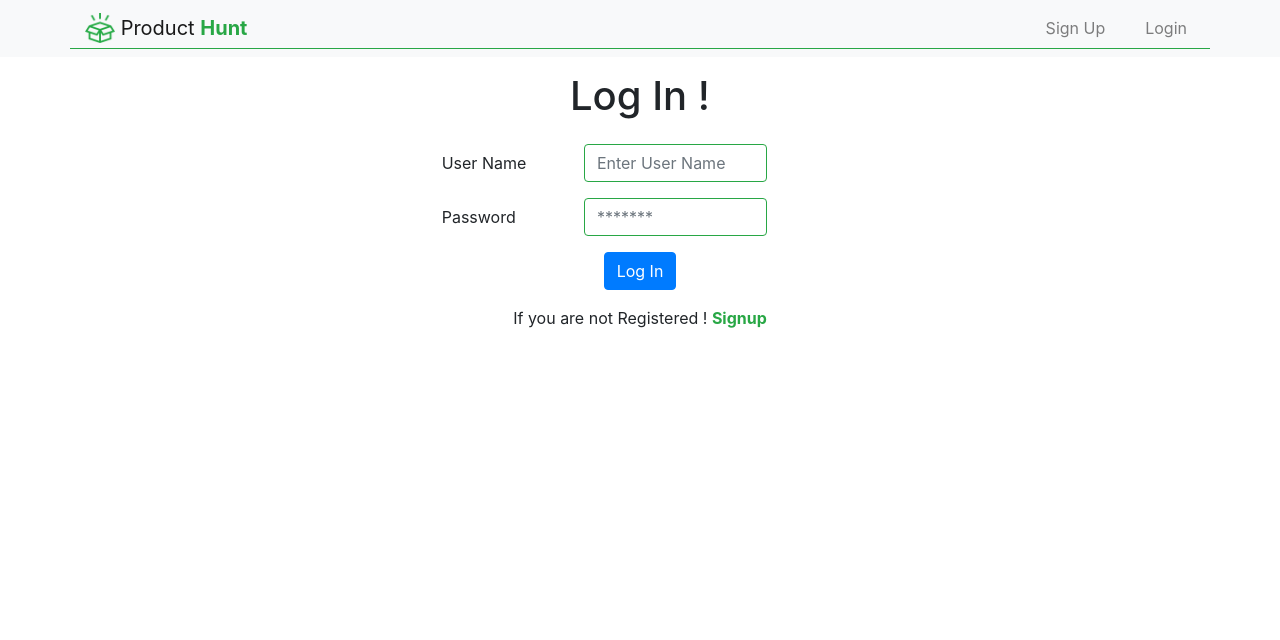
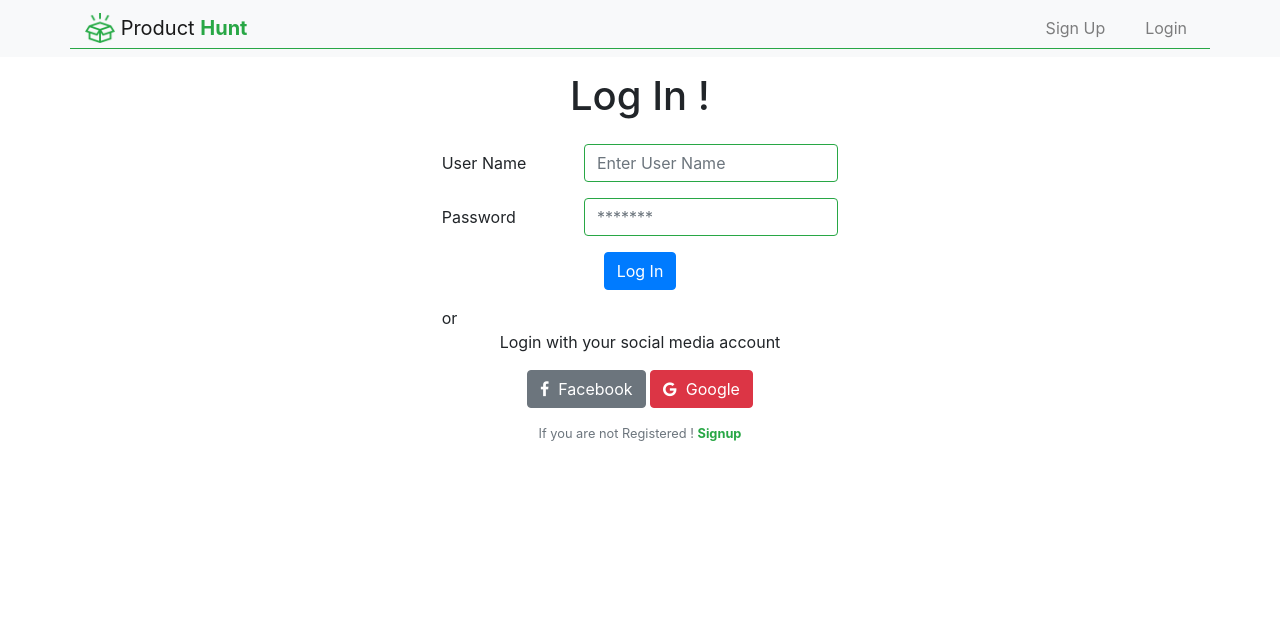
Before and after one commit to ZeeshanArshad11/producthunt-project, a Django app: page /account/login/ in a window 1280 px wide. Shown: the top 640 px of the page. Run offline with Django 3.2, Linux system fonts and the light colour scheme; some libraries are stand-ins or nearby versions.

Commit message:
Added google and facebook login feature and improve login and signup form

```diff
--- a/accounts/templates/accounts/login.html
+++ b/accounts/templates/accounts/login.html
@@ -1,4 +1,6 @@
 {% extends 'base.html' %}
+{% load socialaccount %}
+{% providers_media_js %}
 
 {% block title %}
 Login
@@ -16,28 +18,40 @@ Login
 </div>
 {% endif %}
 <h1 class="text-center">Log In !</h1>
+</div>
 <div class="container col-md-4 mt-4 " style="height: 500px;">
   <form method="POST" action="{% url 'login' %}">
     {% csrf_token %}
     <div class="form-group row">
       <label for="inputname" class="col-sm-4 col-form-label">User Name</label>
-      <div class="col-sm-6">
+      <div class="col-sm-8">
         <input type="text" class="form-control border-success" id="inputname" name="username" placeholder="Enter User Name">
       </div>
     </div>
     <div class="form-group row">
       <label for="inputPassword1" class="col-sm-4 col-form-label">Password</label>
-      <div class="col-sm-6">
+      <div class="col-sm-8">
         <input type="password" class="form-control border-success" id="inputPassword1" name="password" placeholder="*******">
       </div>
     </div>
     <div class="form-group row">
-      <div class="col-sm-12 text-center">
-        <button type="submit" class="btn btn-primary">Log In</button>
+      <div class="col-lg-12 text-center">
+        <button type="submit" class="btn btn-primary ">Log In</button>
       </div>
     </div>
+    <div class="or-container">
+      <div class="line-separator"></div>
+      <div class="or-label">or</div>
+      <div class="line-separator"></div>
+    </div>
+    <p class="text-center">Login with your social media account</p>
+      <div class="text-center social-btn ">
+        <a href="{% provider_login_url 'facebook' method='oauth2' %}" class="btn btn-secondary"><i class="fa fa-facebook"></i>&nbsp; Facebook</a>
+        <!-- <a href="#" class="btn btn-info"><i class="fa fa-twitter"></i>&nbsp; Twitter</a> -->
+    		<a href="{% provider_login_url 'google' %}" class="btn btn-danger"><i class="fa fa-google"></i>&nbsp; Google</a>
+      </div>
   </form>
-  <p class="text-center">If you are not Registered ! <a href="{% url 'signup' %}" class="text-success"> <strong>Signup</strong></a></p>
+  <p class="text-center text-muted small mt-3">If you are not Registered ! <a href="{% url 'signup' %}" class="text-success"> <strong>Signup</strong></a></p>
 </div>
 
 {% endblock content %}
--- a/accounts/views.py
+++ b/accounts/views.py
@@ -13,7 +13,7 @@ def signup(request):
                 return render(request, 'accounts/signup.html', {'error':'User already exist!'})
             except User.DoesNotExist:
                 user = User.objects.create_user(request.POST['username'], password=request.POST['password1'])
-                messages.success(request, "New account created")
+                messages.success(request, "Your account created Successfully")
                 auth.login(request,user)
                 return redirect('home')
         else:
@@ -38,4 +38,5 @@ def logout(request):
     # redirect to the homepage
     if request.method == 'POST':
         auth.logout(request)
+        messages.success(request, "You are successfully logout")
         return redirect('home')
--- a/producthunt/templates/base.html
+++ b/producthunt/templates/base.html
@@ -6,6 +6,8 @@
   <!-- CSS only -->
   <link rel="stylesheet" href="https://stackpath.bootstrapcdn.com/bootstrap/4.5.0/css/bootstrap.min.css" integrity="sha384-9aIt2nRpC12Uk9gS9baDl411NQApFmC26EwAOH8WgZl5MYYxFfc+NcPb1dKGj7Sk" crossorigin="anonymous">
   <link rel="stylesheet" href="{% static 'icons\font\css\open-iconic-bootstrap.css' %}">
+  <link rel="stylesheet" href="{% static 'font-awesome\css\font-awesome.min.css' %}">
+  <link rel="stylesheet" href="{% static '/css/master.css' %}">
   <script src="https://ajax.googleapis.com/ajax/libs/jquery/3.5.1/jquery.min.js"></script>
   <title>
     {% block title %}
--- a/producthunt/urls.py
+++ b/producthunt/urls.py
@@ -22,6 +22,7 @@ from django.conf import settings
 urlpatterns = [
     path('admin/', admin.site.urls),
     path('', views.home , name='home'),
+    path('accounts/', include('allauth.urls')),
     path('account/', include('accounts.urls')),
     path('product/', include('products.urls')),
 ] + static(settings.MEDIA_URL, document_root=settings.MEDIA_ROOT)
--- a/products/admin.py
+++ b/products/admin.py
@@ -7,5 +7,5 @@ admin.site.register(Product)
 #admin.site.register(Voting)
 @admin.register(Voting)
 class VotingAdmin(admin.ModelAdmin):
-    list_display = ['products', 'user']
+    list_display = ['products','user']
     list_filter = ['products','user']
--- a/products/templates/products/home.html
+++ b/products/templates/products/home.html
@@ -17,14 +17,16 @@ Product Hunt
 {% endif %}
 {% if messages %}
       {% for message in messages %}
+        {% if message.tags == 'success' %}
         <div class="container">
-          <div class="alert alert-warning alert-dismissible fade show" role="alert">
+          <div class="alert alert-success alert-dismissible fade show" role="alert">
             <strong>{{ message }}</strong>
             <button type="button" class="close" data-dismiss="alert" aria-label="Close">
               <span aria-hidden="true">&times;</span>
             </button>
           </div>
         </div>
+        {% endif %}
       {% endfor %}
   {% endif %}
   <h1 class="text-center">Welcome to the Product Hunt</h1>
--- a/products/views.py
+++ b/products/views.py
@@ -52,9 +52,9 @@ def upvote(request, product_id):
     if request.method == 'POST':
         product = get_object_or_404(Product, pk=product_id)
         try:
-            vote = Voting.objects.get(products_id = product_id , user=request.user )
+            vote = Voting.objects.get(products_id = product_id , user_id=request.user)
             return redirect('/product/' + str(product.id))
-        except vote.DoesNotExist:
+        except Voting.DoesNotExist:
             vote = Voting.objects.create(user = request.user, products_id=product_id)
             product.votes_total += 1
             product.save()
```
Also changed, not shown: accounts/templates/accounts/signup.html (+14 -1 lines), producthunt/settings.py (+34 -2 lines).
